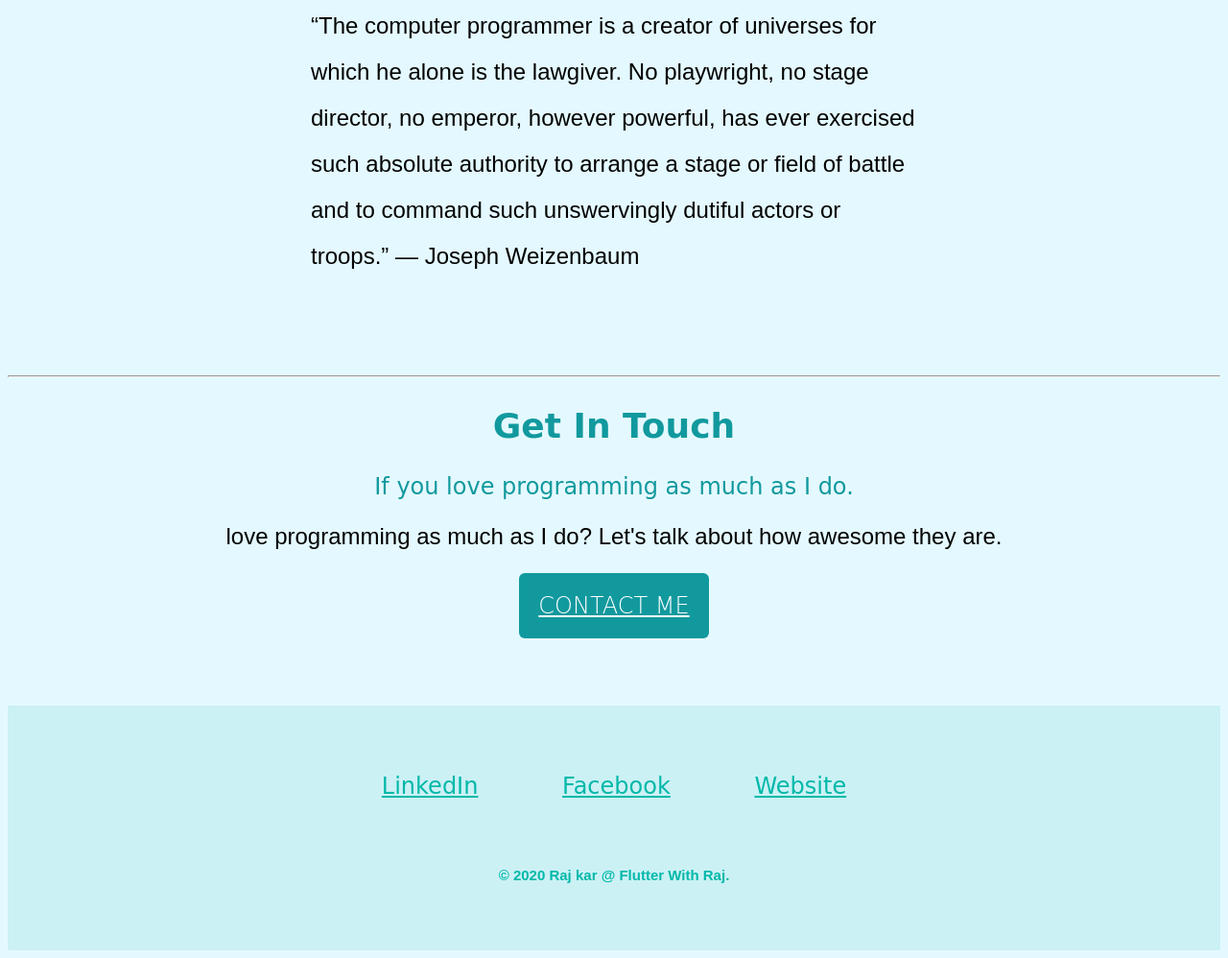
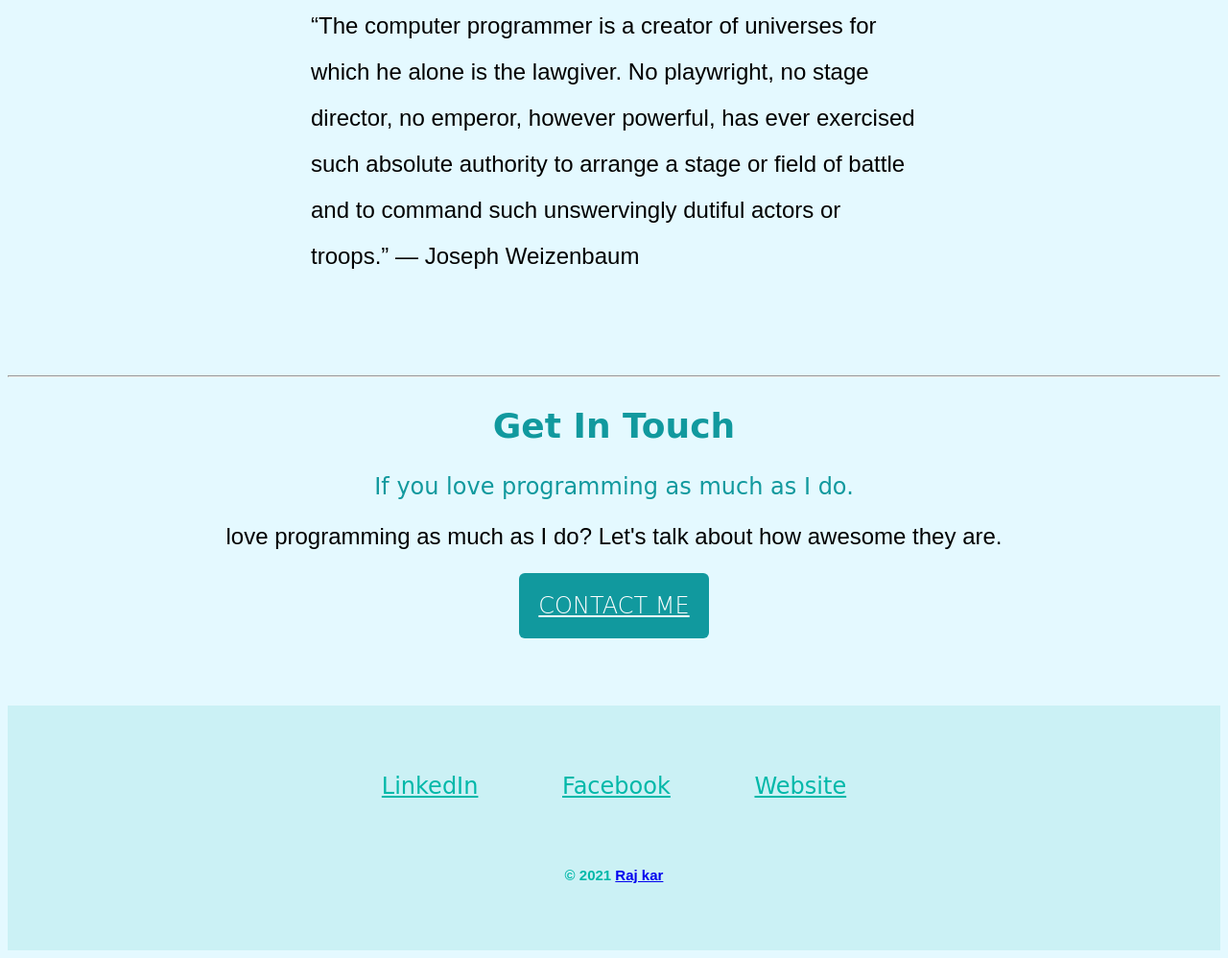
Before and after one commit to FlutterRaj/my-profile, a plain HTML site: page index.html in a window 1280 px wide. Shown: the part 1802-2800 px from the top of the page at 96% size. Drawn offline with Linux system fonts and the light colour scheme; a web font is replaced by a local one.

Commit message:
Update index.html

```diff
--- a/index.html
+++ b/index.html
@@ -56,7 +56,7 @@
             href="https://www.linkedin.com/in/raj-kar-40b7281a3/">LinkedIn</a> <a class="footer-link"
             href="https://www.facebook.com/raj.kar.129142">Facebook</a> <a class="footer-link"
             href="file:///E:/Web%20Development/HTML%20-%20personal%20site/index.html">Website</a>
-        <p class="copyright">© 2020 Raj kar @ Flutter With Raj.</p>
+        <p class="copyright">© 2021 <a href="https://raj-kar.github.io/">Raj kar</a></p>
     </div>
 </body>
 
```
